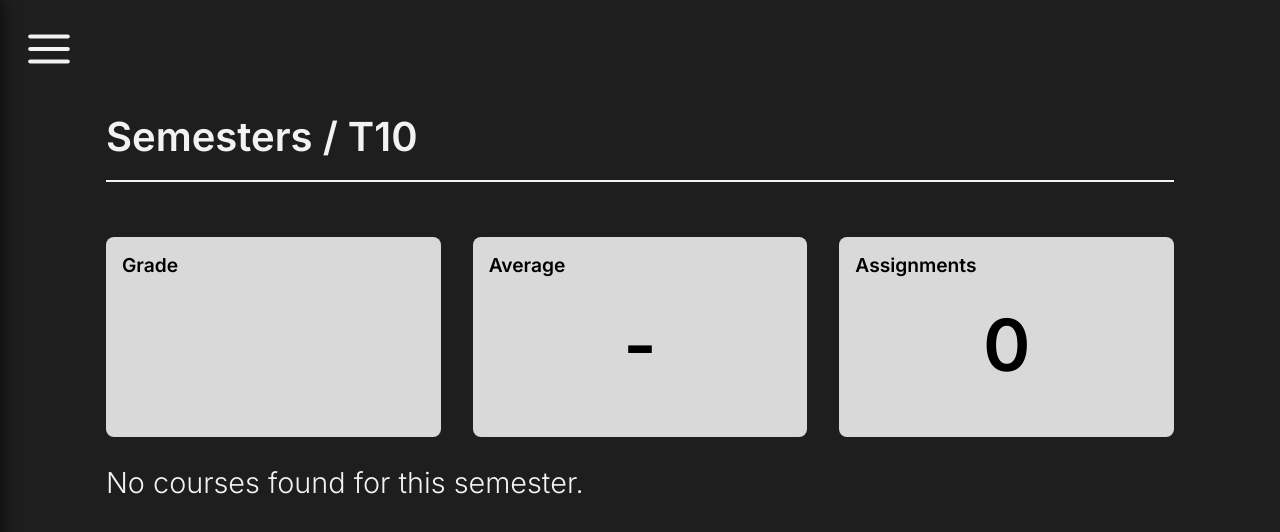
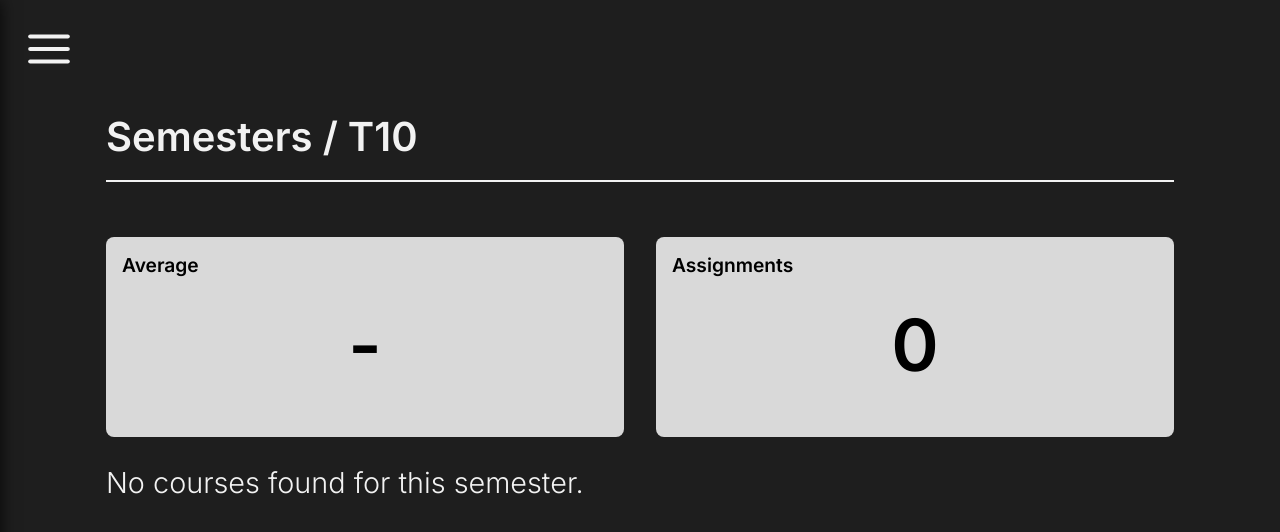
Before and after one commit to AlxisHenry/epigrades, a Next.js app: page /semesters/t10 in a window 1280 px wide. Shown: the top 532 px of the page. Built offline with nearby package versions, Linux system fonts and the light colour scheme.

Commit message:
fix: remove semester grade

```diff
--- a/src/app/semesters/[semester]/page.tsx
+++ b/src/app/semesters/[semester]/page.tsx
@@ -28,8 +28,6 @@ export default function Home() {
   const [semester, setSemester] = useState<Semester | null>(null);
   const [courses, setCourses] = useState<CourseType[]>([]);
   const [openDropdownIndex, setOpenDropdownIndex] = useState<number>(-1);
-
-  const [semesterGrade, setSemesterGrade] = useState<string>("");
   const [semesterGradeAverage, setSemesterGradeAverage] = useState<string>("");
   const [semesterAsssignementsCount, setSemesterAsssignementsCount] =
     useState<number>(0);
@@ -37,7 +35,6 @@ export default function Home() {
   useEffect(() => {
     setSemester(getSemester(params.semester));
     setCourses(semester?.courses || []);
-    // setSemesterGrade(getSemesterGrade(semester));
     setSemesterGradeAverage(calculateSemesterGradeAverage(semester));
     setSemesterAsssignementsCount(getSemesterAssignementsCount(semester));
     setLoading(false);
@@ -55,7 +52,6 @@ export default function Home() {
         <>
           <PageTitle parts={["Semesters", semester?.name ?? ""]} />
           <Cards>
-            <Card title="Grade" subtitle={semesterGrade} />
             <Card title="Average" subtitle={semesterGradeAverage} />
             <Card
               title="Assignments"
--- a/src/services/grades.ts
+++ b/src/services/grades.ts
@@ -1,6 +1,6 @@
 import { type Course } from "./courses";
 import { type Day } from "./days";
-import { getSemesterCourses } from "./semesters";
+import { Semester, getSemesterCourses } from "./semesters";
 
 export enum Grade {
   A = "A",
```
